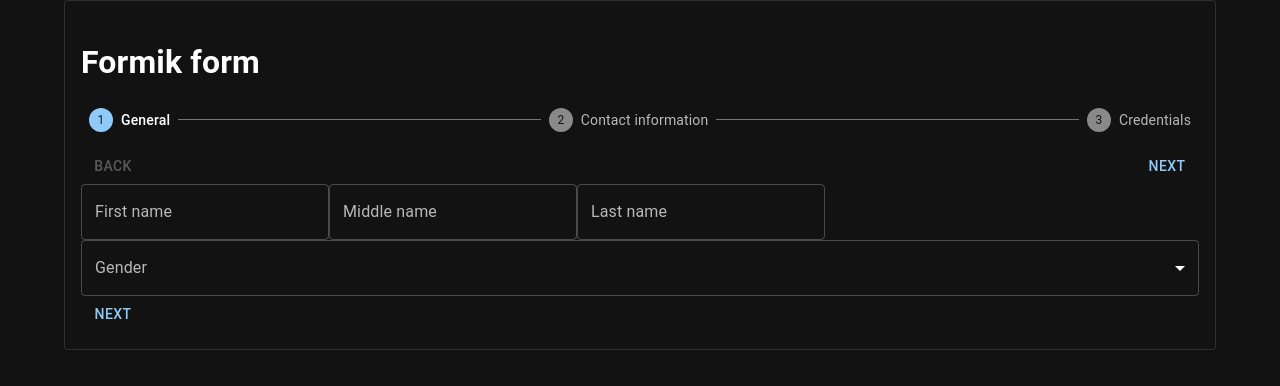
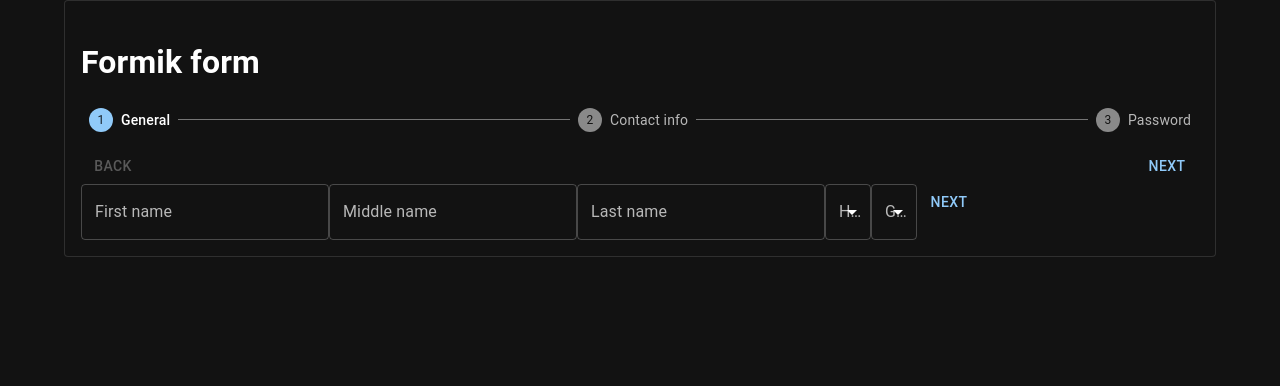
Before and after one commit to ElenaKikiova/formik-form, a React (Create React App) app: page / in a window 1280 px wide. Shown: the top 386 px of the page. Built offline with nearby package versions, Linux system fonts and the light colour scheme.

Commit message:
Validation works

```diff
--- a/src/Components/FormSteps.js
+++ b/src/Components/FormSteps.js
@@ -10,25 +10,30 @@ import { useDispatch, useSelector } from 'react-redux';
 import * as Yup from 'yup';
 import { goNext } from '../store';
 
+import REGEX from '../regex';
+
 export default function FormSteps(props){
   const dispatch = useDispatch();
 
   const currentStep = useSelector((store) => store.currentStep);
-
-  let formFields;
+  const steps = useSelector((store) => store.steps);
 
   const initValues = [
     {
       firstName: '',
       middleName: '',
       lastName: '',
-      gender: ''
+      hairColor: '',
+      gender: '',
     },
     {
-      firstName: '',
-      middleName: '',
-      lastName: '',
-      gender: ''
+      phone: '',
+      email: '',
+      address: '',
+    },
+    {
+      password: '',
+      repeatPassword: '',
     },
   ]
 
@@ -41,13 +46,31 @@ export default function FormSteps(props){
         .required('Please enter your first name'),
       middleName: Yup.string()
         .min(2, 'Name should be at least 2 characters long')
-        .max(50, 'Name should be max. 50 characters long')
-        .required('Please enter your middle name'),
+        .max(50, 'Name should be max. 50 characters long'),
       lastName: Yup.string()
         .min(2, 'Name should be at least 2 characters long')
-      .max(50, 'Name should be max. 50 characters long')
-      .required('Required'),
-      gender: Yup.string().required('Please select your gender'),
+        .max(50, 'Name should be max. 50 characters long'),
+      hairColor: Yup.string(),
+      gender: Yup.string()
+    }),
+    // Contact info validation schema
+    Yup.object().shape({
+      phone: Yup.string().matches(REGEX.phone, 'This phone number is not valid'),
+      email: Yup.string()
+        .required('Please enter your email')
+        .matches(REGEX.email, 'This email is not valid'),
+      address: Yup.string()
+        .min(2, 'Address should be at least 2 characters long')
+        .max(50, 'Address should be max. 50 characters long'),
+    }),
+     // Password validation schema
+     Yup.object().shape({
+      password: Yup.string()
+        .required('Please enter your password')
+        .matches(REGEX.password, 'Your password should be at least 8 characters long and contain at least 1 number, 1 uppercase letter, 1 lowercase letter and 1 special character'),
+      repeatPassword: Yup.string()
+        .required('Please repeat your password')
+        .oneOf([Yup.ref('password'), null], 'Passwords must match')
     }),
   ];
 
@@ -65,8 +88,15 @@ export default function FormSteps(props){
     },
     onSubmit: values => {
       let data = JSON.stringify(values, null, 2);
-      console.log('e');
+      if(data.repeatPassword !== undefined) {
+        delete data.repeatPassword;
+      }
       dispatch(goNext(data));
+      if(currentStep + 1 !== steps.length){
+        formik.resetForm({
+          values: initValues[currentStep + 1]
+        });
+      }
     },
   });
 
@@ -100,8 +130,25 @@ export default function FormSteps(props){
               error={formik.touched.lastName && Boolean(formik.errors.lastName)}
               helperText={formik.touched.lastName && formik.errors.lastName}
             />
+            <FormControl>
+              <InputLabel id="gender-select">Hair color</InputLabel>
+              <Select
+                labelId="hairColor-label"
+                id="hairColor-select"
+                value={formik.values.hairColor}
+                onChange={formik.handleChange("hairColor")}
+                label="Hair color"
+              >
+                <MenuItem value={"Black"}>Black</MenuItem>
+                <MenuItem value={"Brown"}>Brown</MenuItem>
+                <MenuItem value={"Blonde"}>Blonde</MenuItem>
+                <MenuItem value={"Red"}>Red</MenuItem>
+                <MenuItem value={"Grey"}>Grey</MenuItem>
+                <MenuItem value={"Other"}>Other</MenuItem>
+              </Select>
+            </FormControl>
 
-          <FormControl fullWidth error={formik.touched.gender && formik.errors.gender}>
+            <FormControl>
               <InputLabel id="gender-select">Gender</InputLabel>
               <Select
                 labelId="gender-label"
@@ -114,20 +161,66 @@ export default function FormSteps(props){
                 <MenuItem value={"Female"}>Female</MenuItem>
                 <MenuItem value={"Prefer not to say"}>Prefer not to say</MenuItem>
               </Select>
-            {formik.errors.gender ? (
-              <FormHelperText>
-                {formik.errors.gender}
-              </FormHelperText>) : ''
-            }
             </FormControl>
-        </>)
+          </>
+        )
+
+      case 1:
+        return (
+          <>
+            <TextField
+              id="phone" label="Phone number" name="phone"
+              variant="outlined"
+              value={formik.values.phone}
+              onChange={formik.handleChange}
+              error={formik.touched.phone && Boolean(formik.errors.phone)}
+              helperText={formik.touched.phone && formik.errors.phone}
+            />
+            <TextField
+              id="email" label="Email" name="email"
+              variant="outlined"
+              value={formik.values.email}
+              onChange={formik.handleChange}
+              error={formik.touched.email && Boolean(formik.errors.email)}
+              helperText={formik.touched.email && formik.errors.email}
+            />
+            <TextField
+              id="address" label="Address" name="address"
+              variant="outlined"
+              value={formik.values.address}
+              onChange={formik.handleChange}
+              error={formik.touched.address && Boolean(formik.errors.address)}
+              helperText={formik.touched.address && formik.errors.address}
+            />
+          </>
+        )
+
+      case 2:
+        return (
+          <>
+            <TextField
+              id="password" label="Password" name="password"
+              variant="outlined" type="password"
+              value={formik.values.password}
+              onChange={formik.handleChange}
+              error={formik.touched.password && Boolean(formik.errors.password)}
+              helperText={formik.touched.password && formik.errors.password}
+            />
+            <TextField
+              id="repeatPassword" label="Repeat password" name="repeatPassword"
+              variant="outlined" type="password"
+              value={formik.values.repeatPassword}
+              onChange={formik.handleChange}
+              error={formik.touched.repeatPassword && Boolean(formik.errors.repeatPassword)}
+              helperText={formik.touched.repeatPassword && formik.errors.repeatPassword}
+            />
+          </>
+        )
 
       default:
         return null;
     }
   }
-
-  console.log(formik);
 
   return (
     <Formik
--- /dev/null
+++ b/src/regex.js
@@ -0,0 +1,7 @@
+const REGEX = {
+    phone: /^((\\+[1-9]{1,4}[ \\-]*)|(\\([0-9]{2,3}\\)[ \\-]*)|([0-9]{2,4})[ \\-]*)*?[0-9]{3,4}?[ \\-]*[0-9]{3,4}?$/,
+    email: /^[A-Z0-9._%+-]+@[A-Z0-9.-]+\.[A-Z]{2,4}$/i,
+    password: /^(?=.*[a-z])(?=.*[A-Z])(?=.*[0-9])(?=.*[!@#\$%\^&\*.])(?=.{8,})/,
+}
+
+export default REGEX;
--- a/src/store.js
+++ b/src/store.js
@@ -3,7 +3,7 @@ import { createSlice, configureStore } from '@reduxjs/toolkit'
 const formSlice = createSlice({
   name: 'form',
   initialState: {
-    steps: ['General', 'Contact information', 'Credentials'],
+    steps: ['General', 'Contact info', 'Password'],
     currentStep: 0,
     data: {}
   },
```
Lines whose indentation alone changed are shown as unchanged.
